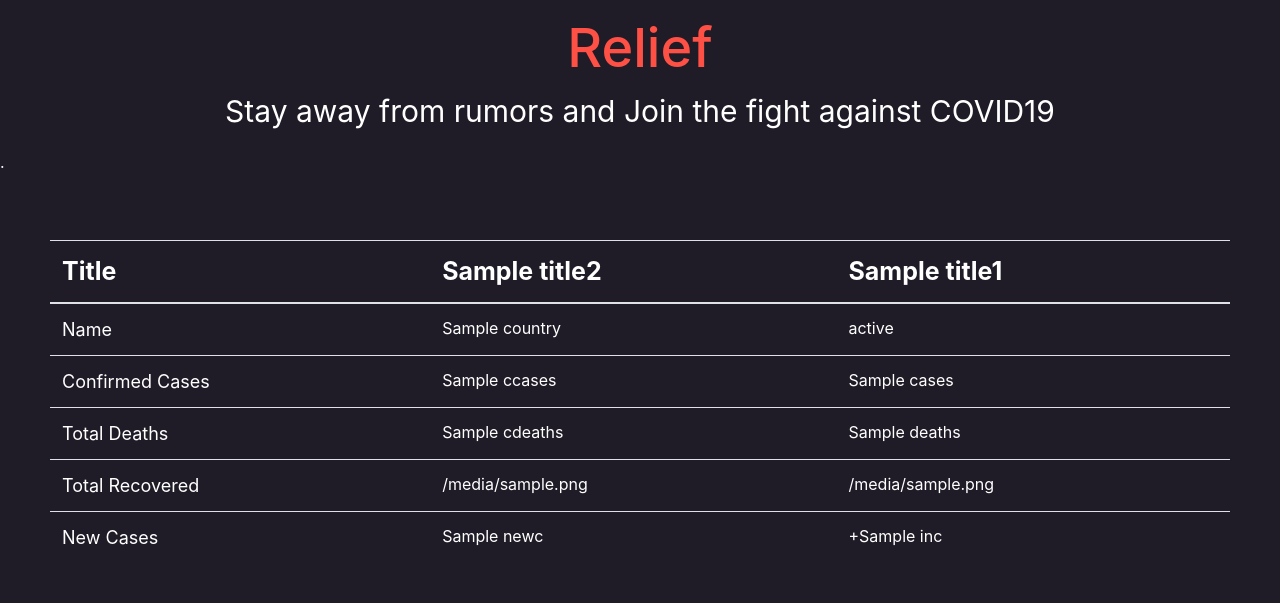
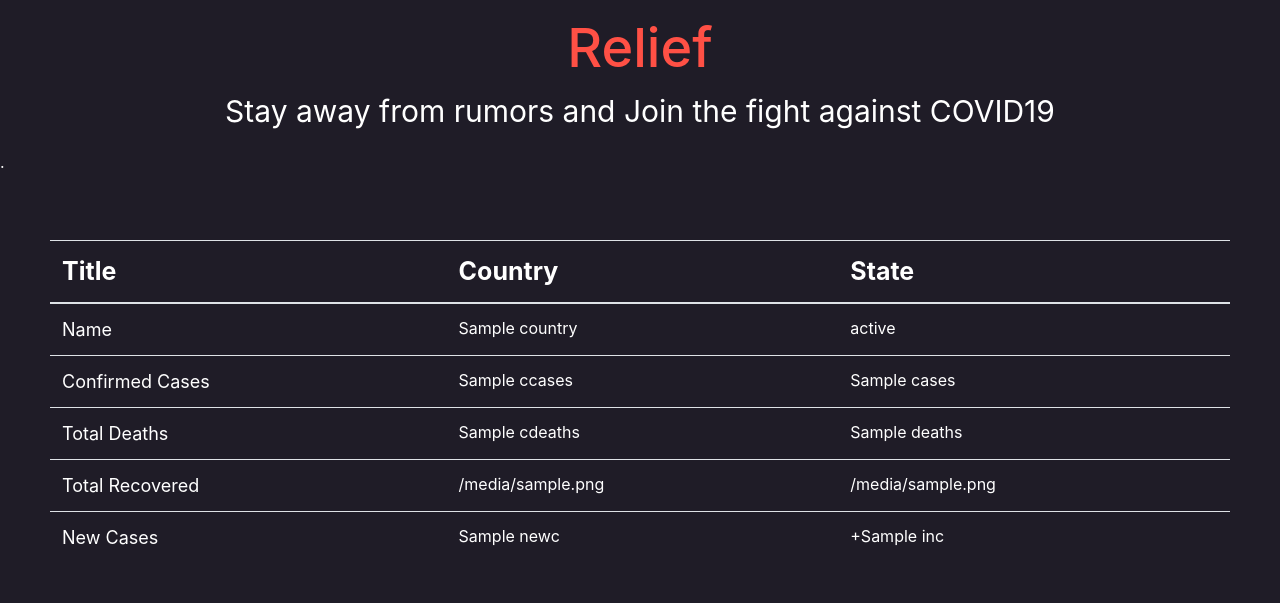
Before and after one commit to chandbud5/chevaliers, a Django app: template templates/Indian.html in a window 1280 px wide. Shown: the top 603 px of the page. Run offline with Django 3.2, Linux system fonts and the light colour scheme; the template is opened without the code that fills it: most values are stand-ins (such as "Sample title", 1, 10 or a date in 2020); some libraries are stand-ins or nearby versions.

Commit message:
Add files via upload

```diff
--- a/templates/Indian.html
+++ b/templates/Indian.html
@@ -21,8 +21,8 @@
             <thead style="color: rgb(255,255,255);font-size: 25px;">
                 <tr>
                     <th>Title</th>
-                    <th>{{ title2 }}</th>
-                    <th>{{ title1 }}</th>
+                    <th>Country</th>
+                    <th>State</th>
                 </tr>
             </thead>
             <tbody>
```
